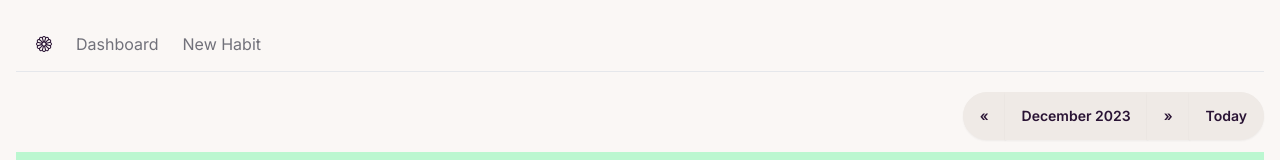
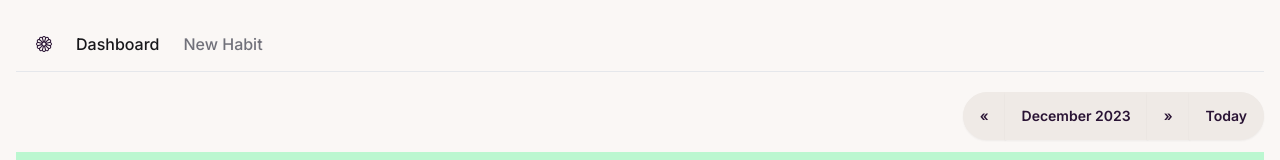
Before and after one commit to baradev/my-habit-tracker, a Next.js app: page / in a window 1280 px wide. Shown: the top 160 px of the page. Built offline with nearby package versions, Linux system fonts and the light colour scheme.

Commit message:
active link styling

```diff
--- a/app/NavBar.tsx
+++ b/app/NavBar.tsx
@@ -1,14 +1,18 @@
+"use client";
+
 import Link from "next/link";
+import { usePathname } from "next/navigation";
 import React from "react";
 import { BsFlower1 } from "react-icons/bs";
 
 const NavBar = () => {
+  const currentPath = usePathname();
   const links = [
     { label: "Dashboard", href: "/" },
     { label: "New Habit", href: "/newHabit" },
   ];
   return (
-    <nav className="flex space-x-6 border-b mb-5 px-5 h-14 items-center">
+    <nav className="flex space-x-6 border-b mb-5 px-5 h-14 items-center font-medium">
       <Link href="/">
         <BsFlower1 />
       </Link>
@@ -16,7 +20,9 @@ const NavBar = () => {
         {links.map((link) => (
           <Link
             key={link.href}
-            className="text-zinc-500 hover:text-zinc-800 transition-colors"
+            className={`${
+              link.href === currentPath ? "text-zinc-900" : "text-zinc-500"
+            } hover:text-zinc-800 transition-colors`}
             href={link.href}
           >
             {link.label}
```
